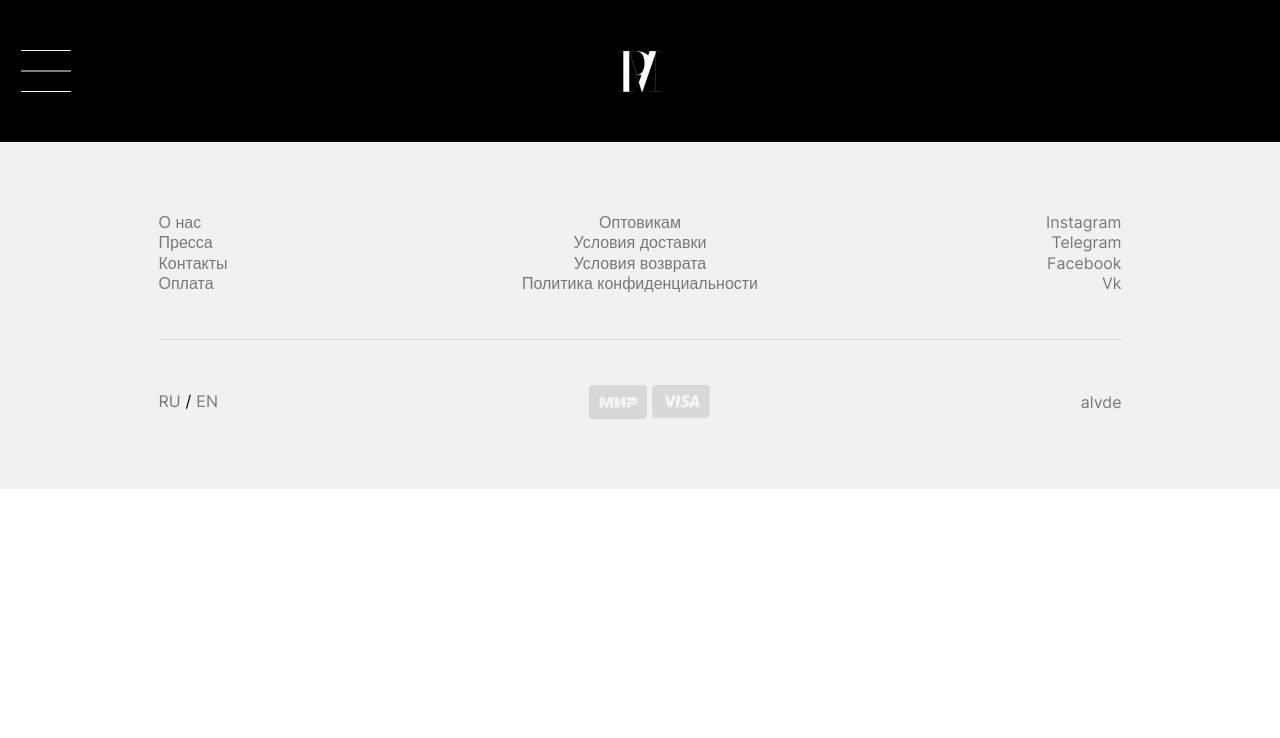
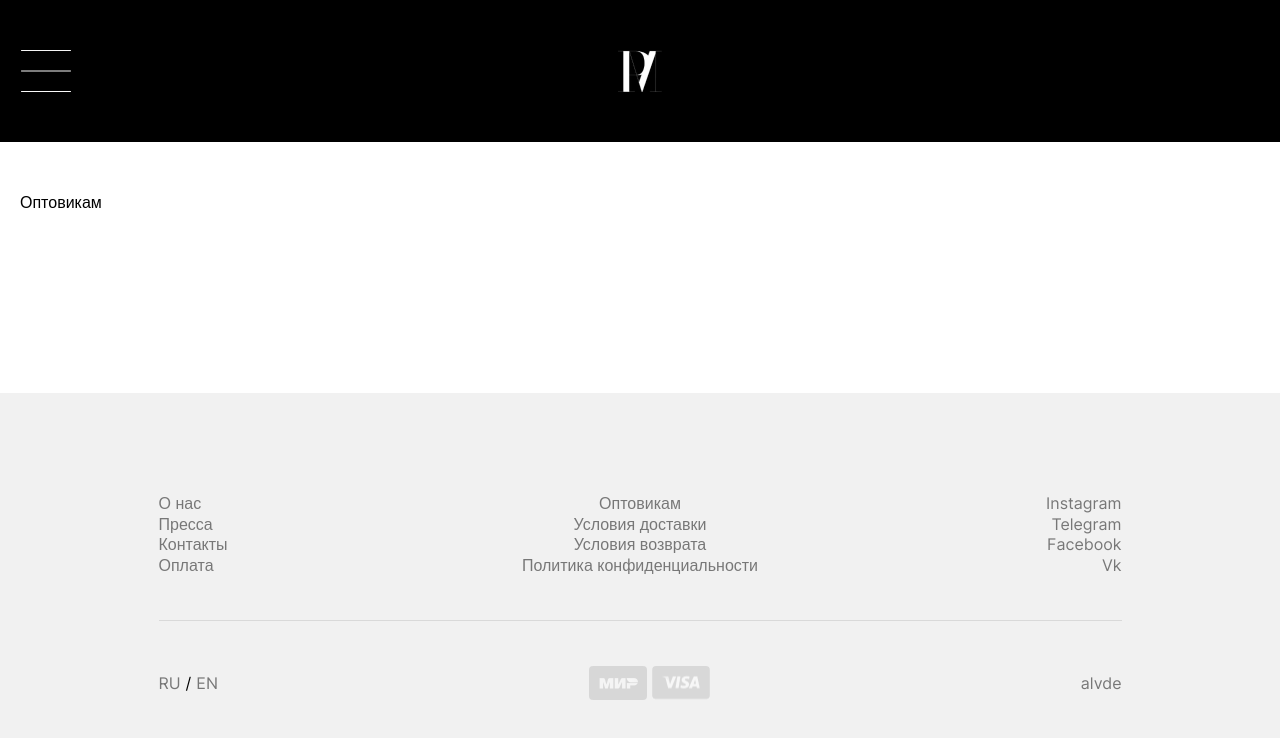
Before and after one commit to alvde-site/boutique, a React (Create React App) app: page /dealer in a window 1280 px wide. Shown: the top 738 px of the page. Built offline with nearby package versions, Linux system fonts and the light colour scheme.

Commit message:
feat: Add press and dealer

```diff
--- a/src/components/App/App.tsx
+++ b/src/components/App/App.tsx
@@ -6,6 +6,8 @@ import { Route, Routes } from "react-router-dom";
 import Contacts from "../Main/Contacts/Contacts";
 import Conditions from "../Main/Conditions/Conditions";
 import Privacy from "../Main/Privacy/Privacy";
+import Press from "../Main/Press/Press";
+import Dealer from "../Main/Dealer/Dealer";
 
 function App() {
   const [isMenuOpen, setIsMenuOpen] = useState(false);
@@ -19,13 +21,19 @@ function App() {
 
   return (
     <div className="page">
-      <Header isMenuOpen={isMenuOpen} openMenu={handleOpenMenu} onClose={closeAllPopups}/>
+      <Header
+        isMenuOpen={isMenuOpen}
+        openMenu={handleOpenMenu}
+        onClose={closeAllPopups}
+      />
       <main className="main">
         <Routes>
           <Route path="/" element={<Main />}></Route>
           <Route path="/contacts" element={<Contacts />} />
           <Route path="/conditions" element={<Conditions />} />
           <Route path="/privacy" element={<Privacy />} />
+          <Route path="/press" element={<Press />} />
+          <Route path="/dealer" element={<Dealer />} />
         </Routes>
       </main>
       <Footer />
--- a/src/components/App/_app.scss
+++ b/src/components/App/_app.scss
@@ -2,4 +2,7 @@
   -webkit-font-smoothing: antialiased;
   -moz-osx-font-smoothing: grayscale;
   background: #1E1E1E;
+  min-height: 100vh;
+  display: flex;
+  flex-direction: column;
 }
--- a/src/components/Footer/Footer.tsx
+++ b/src/components/Footer/Footer.tsx
@@ -11,9 +11,9 @@ function Footer() {
             </a>
           </li>
           <li>
-            <a href="!#" className="footer__link">
+            <Link to="/dealer" className="footer__link">
               Оптовикам
-            </a>
+            </Link>
           </li>
           <li>
             <a href="!#" className="footer__link">
@@ -21,9 +21,9 @@ function Footer() {
             </a>
           </li>
           <li>
-            <a href="!#" className="footer__link">
+            <Link to="/press" className="footer__link">
               Пресса
-            </a>
+            </Link>
           </li>
           <li>
             <Link to="/conditions" className="footer__link">
--- a/src/components/Footer/_footer.scss
+++ b/src/components/Footer/_footer.scss
@@ -1,9 +1,10 @@
 .footer {
   box-sizing: border-box;
+  width: 100%;
   max-width: 1920px;
-  margin: 0 auto;
+  margin: auto auto 0;
+  padding: $main-desctop-padding;
   background-color: #f1f1f1;
-  padding: 31px 61px;
 }
 
 .footer__content {
@@ -98,7 +99,7 @@
 
 @media (max-width: 1400px) {
   .footer {
-    padding: 20px;
+    padding: $main-mobile-padding;
   }
 
   .footer__content {
@@ -132,12 +133,12 @@
   }
 }
 
-@media(max-width: 768px) {
-    .footer__links {
-        grid-template-columns: 1fr;
+@media (max-width: 768px) {
+  .footer__links {
+    grid-template-columns: 1fr;
 
-        li {
-            margin-bottom: 15px;
-        }
+    li {
+      margin-bottom: 15px;
     }
+  }
 }
--- /dev/null
+++ b/src/components/Main/Dealer/Dealer.tsx
@@ -0,0 +1,5 @@
+function Dealer() {
+  return <section className="dealer"><p className="dealer__text">Оптовикам</p></section>;
+}
+
+export default Dealer;
--- /dev/null
+++ b/src/components/Main/Dealer/_dealer.scss
@@ -0,0 +1,16 @@
+.dealer {
+  padding: $main-desctop-padding;
+  background-color: #fff;
+  height: 100%;
+}
+
+.dealer__text {
+  margin: 0;
+  @include usual-text("Inter");
+}
+
+@media (max-width: 1400px) {
+  .dealer {
+    padding: $main-mobile-padding;
+  }
+}
--- /dev/null
+++ b/src/components/Main/Press/Press.tsx
@@ -0,0 +1,9 @@
+function Press() {
+  return (
+    <section className="press">
+      <p className="press__text">Пресса</p>
+    </section>
+  );
+}
+
+export default Press;
--- /dev/null
+++ b/src/components/Main/Press/_press.scss
@@ -0,0 +1,15 @@
+.press {
+  padding: $main-desctop-padding;
+  background-color: #fff;
+}
+
+.press__text {
+  margin: 0;
+  @include usual-text("Inter");
+}
+
+@media (max-width: 1400px) {
+  .press {
+    padding: $main-mobile-padding;
+  }
+}
--- a/src/components/Main/_main.scss
+++ b/src/components/Main/_main.scss
@@ -1,6 +1,7 @@
 .main {
   @include container-width;
-  background-color: #f1f1f1;
+  background-color: #fff;
+  flex: 1 0 auto;
 }
 
 .promo {
--- a/src/index.scss
+++ b/src/index.scss
@@ -20,5 +20,7 @@
 @import "./components/Main/Contacts/contacts";
 @import "./components/Main/Conditions/_conditions";
 @import "./components/Main/Privacy/privacy";
+@import "./components/Main/Press/press";
+@import "./components/Main/Dealer/dealer";
 @import "./components/Footer/footer";
 @import "./components/Showcase/_showcase";
```
Also changed, not shown: 1 other file (tests, documents, lock files or other folders).
